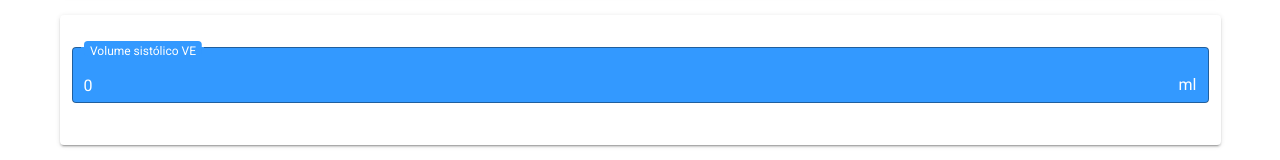
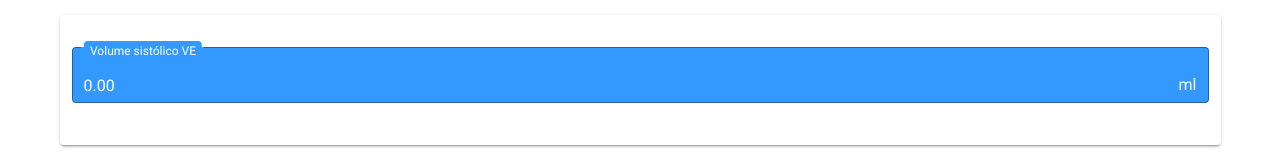
Before and after one commit to cidinho/Eco-Hemodinamica-Calc, a Vue app: page / in a window 1280 px wide. Shown: the part 1090-1250 px from the top of the page. Built offline with nearby package versions, Linux system fonts and the light colour scheme.

Commit message:
Volume Sistolico VE

```diff
--- a/src/components/HelloWorld.vue
+++ b/src/components/HelloWorld.vue
@@ -137,7 +137,7 @@ export default {
       return Math.pow(this.vsve, 2) * 0.785;
     },
     volumesve() {
-      return this.avsve * this.vti;
+      return (this.avsve * this.vti).toFixed(2);
     },
   },
 };
```
